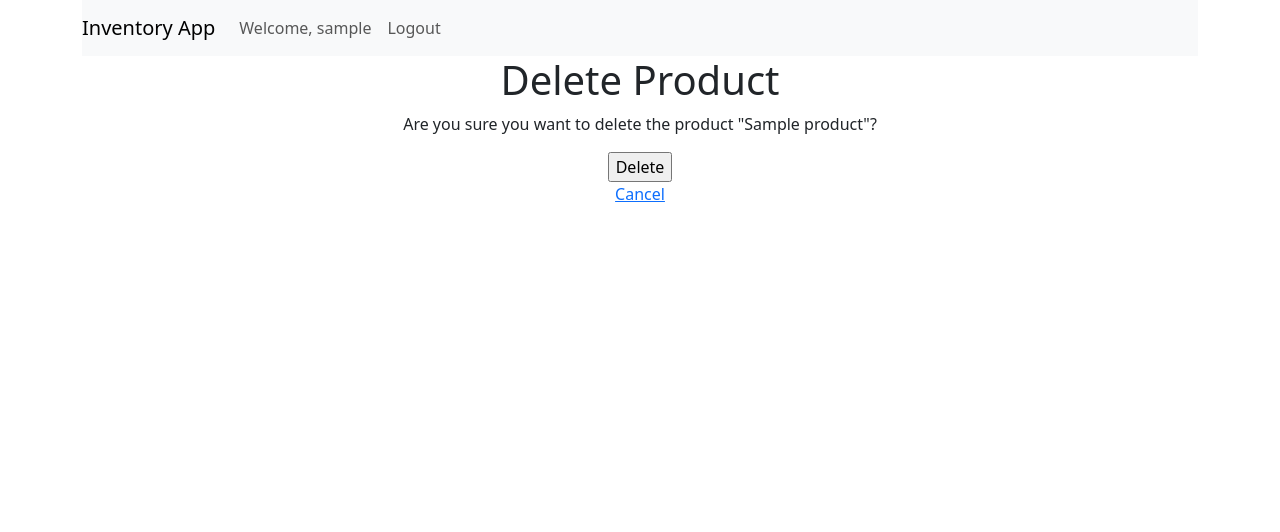
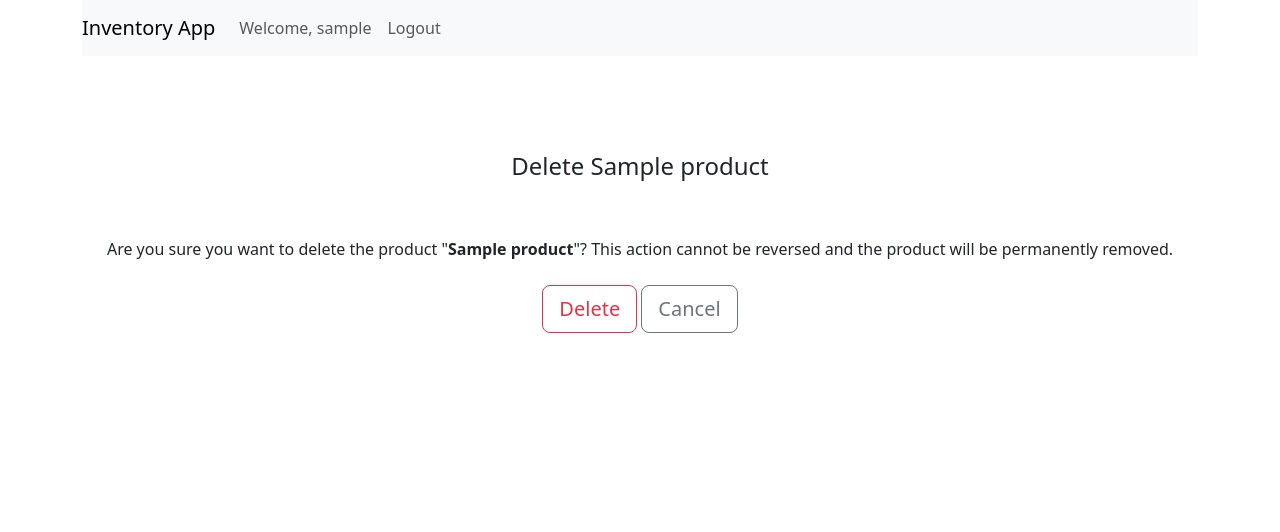
Before and after one commit to bsarifhsu/miniproject4BSari, a Django app: page /products/1/delete/ in a window 1280 px wide. Shown: the top 532 px of the page. Run offline with Django 4.2, Linux system fonts and the light colour scheme; a user stored in the database is signed in; tables that the repository leaves empty hold one stand-in row (values such as "Sample post").

Commit message:
Delete Product page is updated.

```diff
--- a/inventory/templates/inventory/product_delete.html
+++ b/inventory/templates/inventory/product_delete.html
@@ -1,15 +1,19 @@
-
 {% extends "base.html" %}
 
 {% block title %}Delete Product{% endblock %}
 
 {% block content %}
     <!-- Your specific page content goes here -->
-    <h1>Delete Product</h1>
-    <p>Are you sure you want to delete the product "{{ product.name }}"?</p>
-    <form method="post">
-        {% csrf_token %}
-        <input type="submit" value="Delete">
-    </form>
-    <a href="{% url 'inventory:product_list' %}">Cancel</a>
+    <div class="container col-xxl-8 px-4 py-5" xmlns="http://www.w3.org/1999/html">
+        <div class="row flex-lg-row-reverse align-items-center g-5 py-5">
+            <h4>Delete {{ product.name }}</h4>
+            <form method="post">
+                {% csrf_token %}
+                <p class="mb-4">Are you sure you want to delete the product "<strong>{{ product.name }}</strong>"?
+                    This action cannot be reversed and the product will be permanently removed.</p>
+                <button type="submit" class="btn btn-outline-danger btn-lg">Delete</button>
+                <a href="{% url 'inventory:product_detail' product.id %}" class="btn btn-outline-secondary btn-lg ml-2">Cancel</a>
+            </form>
+        </div>
+    </div>
 {% endblock %}
```
